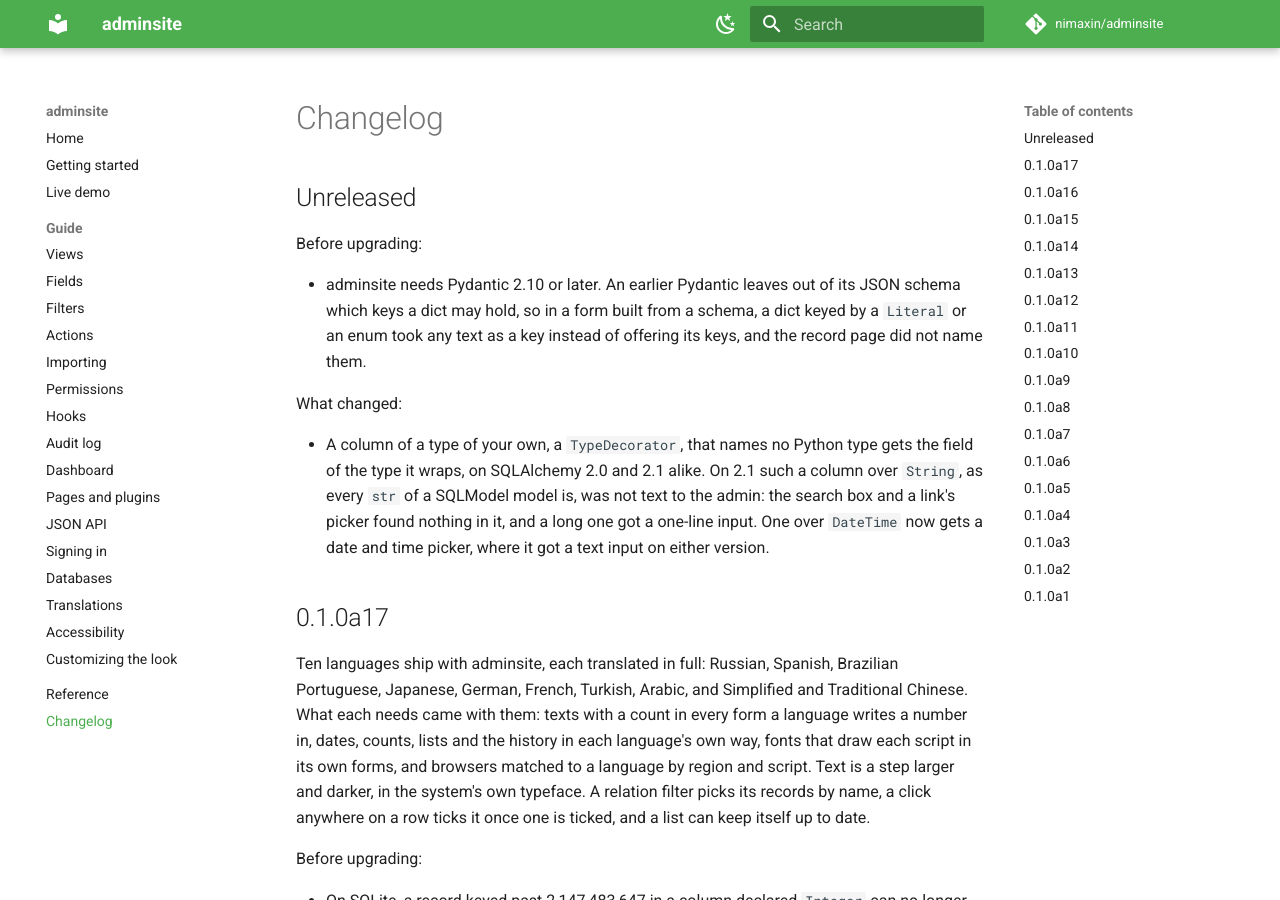
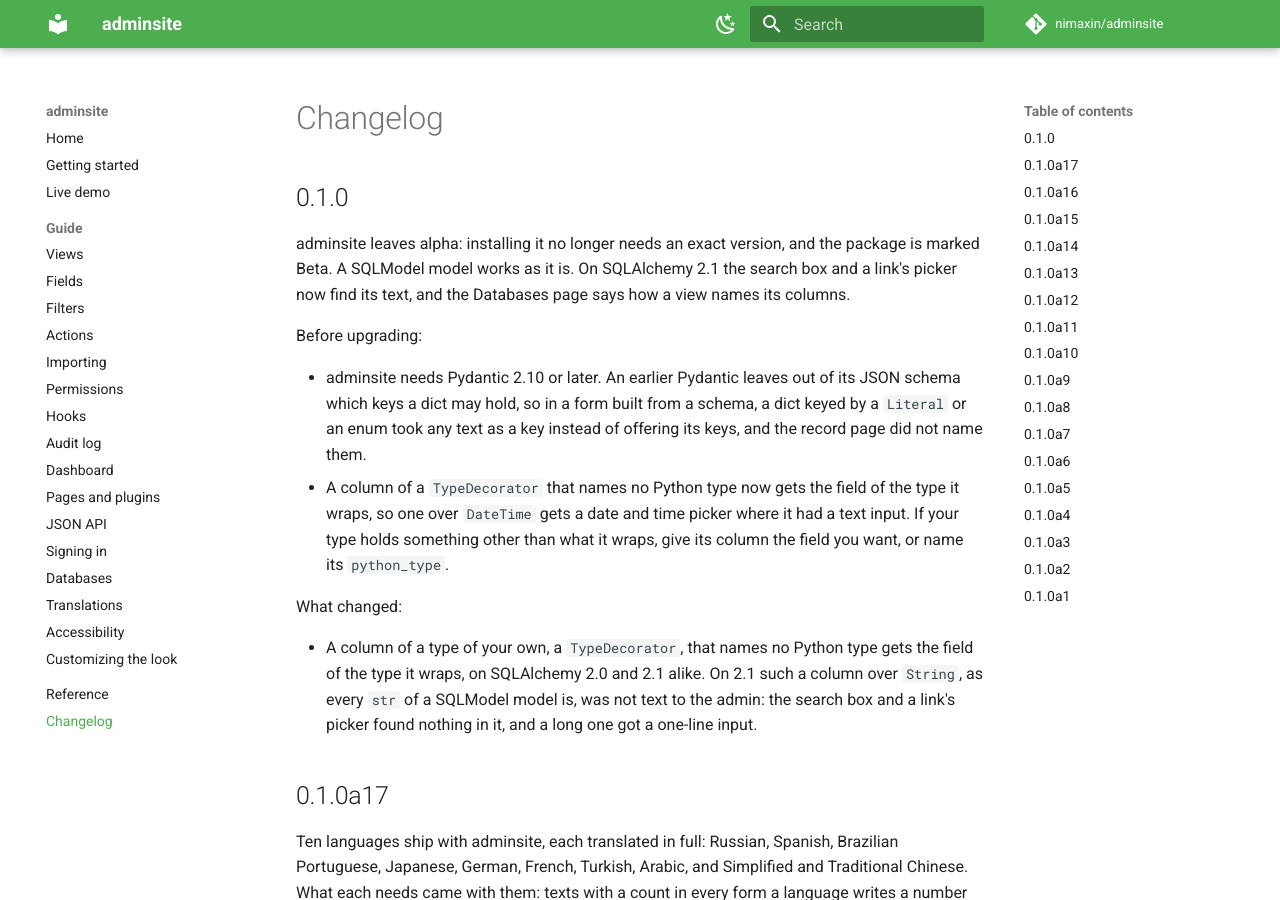
Before and after one commit to nimaxin/adminsite, an MkDocs documentation site: the page built from docs/changelog.md, in a window 1280 px wide and 900 px high. Built offline with MkDocs 1.6.1 and Material for MkDocs 9.7.7, drawn with Linux system fonts in a browser that asks for light colours; comment, search, counter and statistics services are not loaded.

```diff
--- a/CHANGELOG.md
+++ b/CHANGELOG.md
@@ -1,20 +1,27 @@
 # Changelog
 
-## Unreleased
+## 0.1.0
+
+adminsite leaves alpha: installing it no longer needs an exact version, and the package is marked
+Beta. A SQLModel model works as it is. On SQLAlchemy 2.1 the search box and a link's picker now find
+its text, and the Databases page says how a view names its columns.
 
 Before upgrading:
 
 - adminsite needs Pydantic 2.10 or later. An earlier Pydantic leaves out of its JSON schema which
   keys a dict may hold, so in a form built from a schema, a dict keyed by a `Literal` or an enum took
   any text as a key instead of offering its keys, and the record page did not name them.
+- A column of a `TypeDecorator` that names no Python type now gets the field of the type it wraps,
+  so one over `DateTime` gets a date and time picker where it had a text input. If your type holds
+  something other than what it wraps, give its column the field you want, or name its
+  `python_type`.
 
 What changed:
 
 - A column of a type of your own, a `TypeDecorator`, that names no Python type gets the field of
   the type it wraps, on SQLAlchemy 2.0 and 2.1 alike. On 2.1 such a column over `String`, as every
   `str` of a SQLModel model is, was not text to the admin: the search box and a link's picker found
-  nothing in it, and a long one got a one-line input. One over `DateTime` now gets a date and time
-  picker, where it got a text input on either version.
+  nothing in it, and a long one got a one-line input.
 
 ## 0.1.0a17
 
--- a/pyproject.toml
+++ b/pyproject.toml
@@ -1,6 +1,6 @@
 [project]
 name = "adminsite"
-version = "0.1.0a17"
+version = "0.1.0"
 description = "An admin panel for the SQLAlchemy 2.0 ORM that works with FastAPI, Starlette and Litestar."
 readme = "README.md"
 requires-python = ">=3.11"
@@ -18,7 +18,7 @@ keywords = [
     "htmx",
 ]
 classifiers = [
-    "Development Status :: 3 - Alpha",
+    "Development Status :: 4 - Beta",
     "Environment :: Web Environment",
     "Framework :: AsyncIO",
     "Framework :: FastAPI",
```
Also changed, not shown: README.md (+1 -4 lines), SECURITY.md (+1 -1 lines), docs/getting-started.md (+1 -1 lines), docs/index.md (+0 -4 lines), 3 other files.
